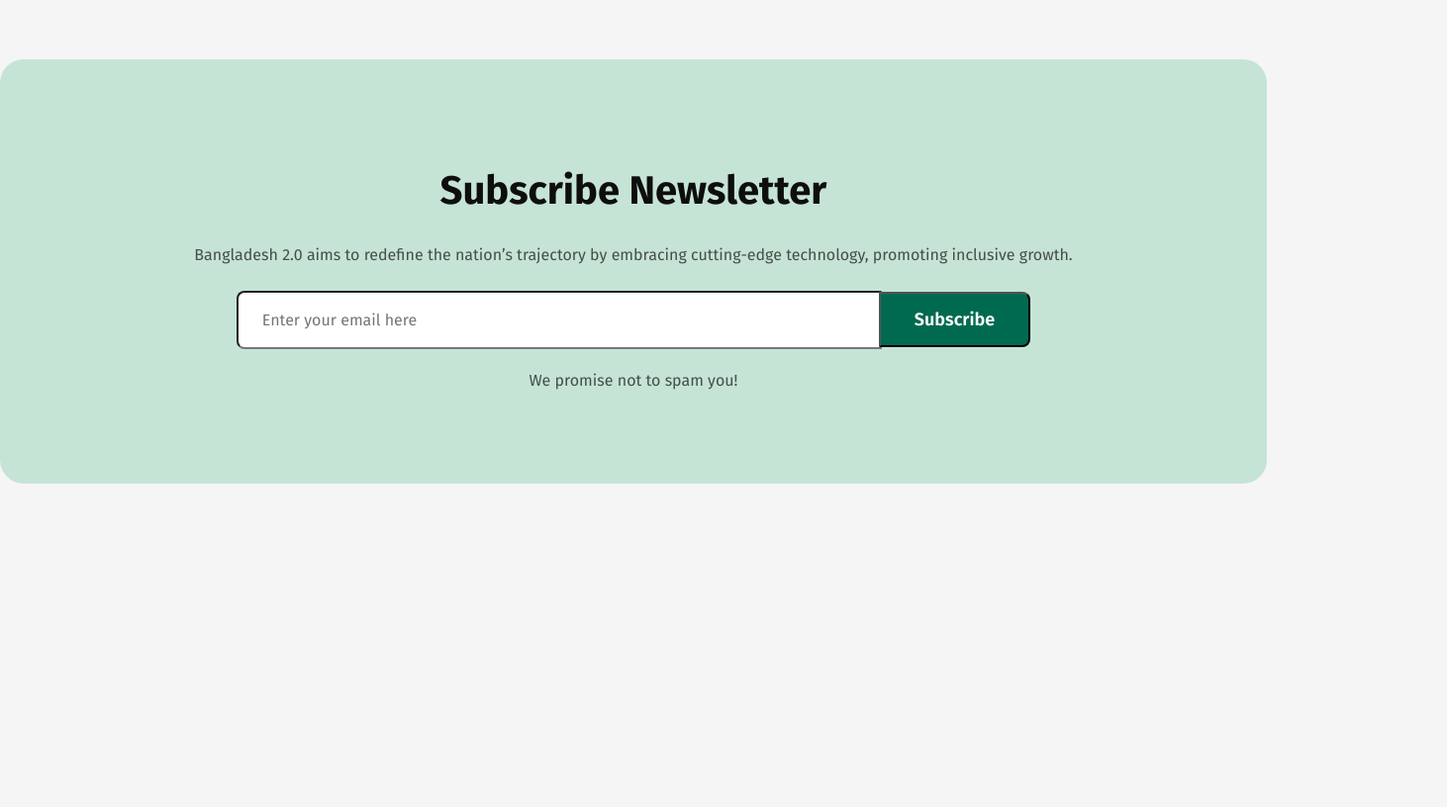
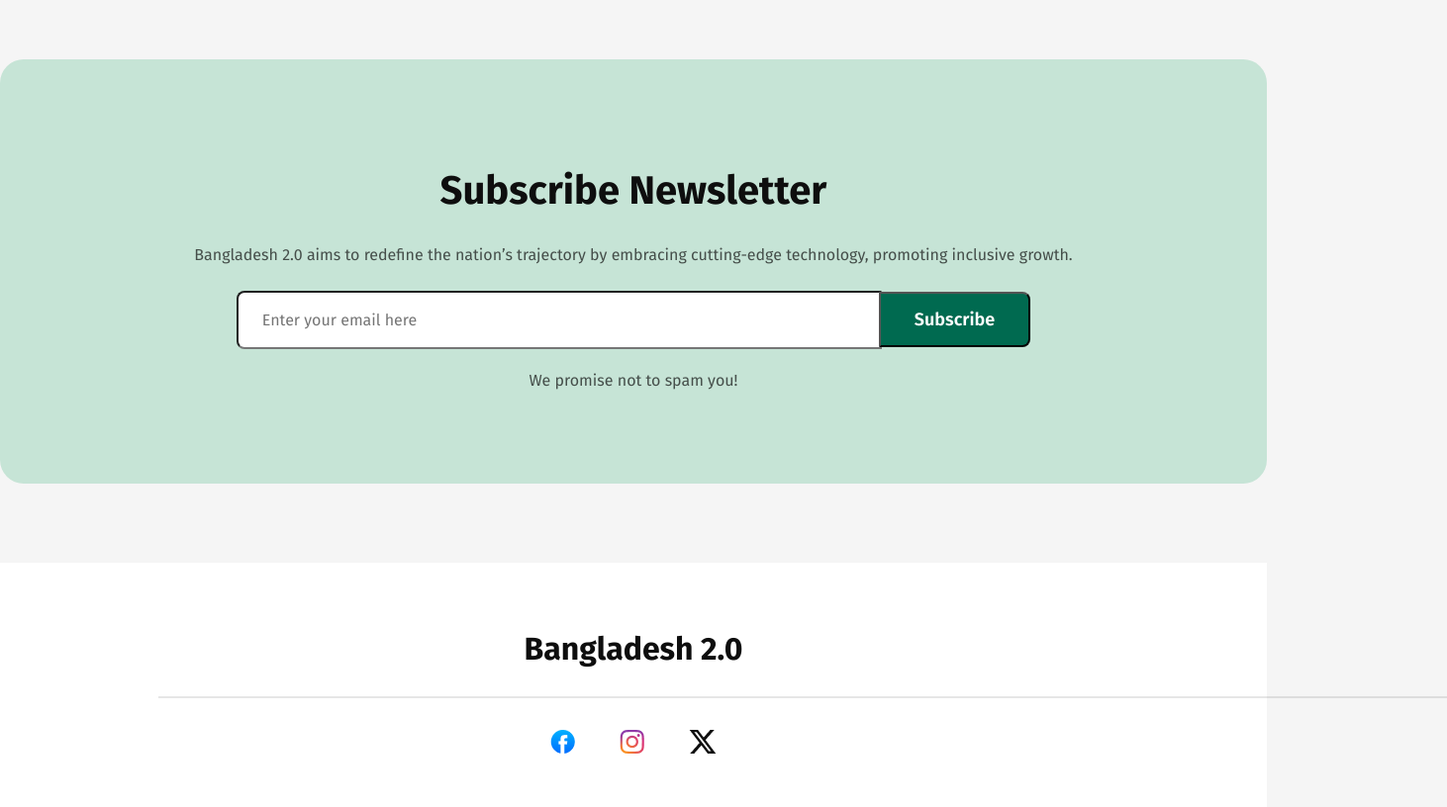
Before and after one commit to arman685913/Bangladesh-2.0, a plain HTML site: page index.html in a window 1280 px wide. Shown: the part 5150-5966 px from the top of the page at 99% size, 1462 px wide, since content can reach past the window. Before the commit the page ends 5719 px from the top, so only its background shows below. Drawn offline with Linux system fonts and the light colour scheme.

Commit message:
final commit

```diff
--- a/index.html
+++ b/index.html
@@ -229,7 +229,15 @@
         </section>
     </main>
     <footer>
-
+        <div class="footer">
+            <h1>Bangladesh 2.0</h1>
+            <div style="width: 1300px;height: 0;border: 1px solid rgba(14, 14, 14, 0.1);margin: 32px auto;"></div>
+           <div style="gap: 45px; display: flex; justify-content: center;">
+             <a target="_blank" href="https://www.facebook.com/"><img src="assets/facebook.png" alt=""></a>
+            <a target="_blank" href="https://www.instagram.com/"><img src="assets/instagram.png" alt=""></a>
+            <a target="_blank" href="https://x.com/"><img src="assets/x.png" alt=""></a>
+           </div>
+        </div>
     </footer>
 </body>
 </html>
--- a/style.css
+++ b/style.css
@@ -472,3 +472,16 @@ nav {
     margin-top: 24px;
 }
 /* footer */
+
+.footer{
+    background: rgba(255, 255, 255, 1);
+    padding: 50px 160px;
+    text-align: center;
+}
+.footer h1 {
+    color: rgba(14, 14, 14, 1);
+    font-family: Fira Sans;
+    font-size: 32px;
+    font-weight: 700;
+    line-height: 100%;
+}
```
